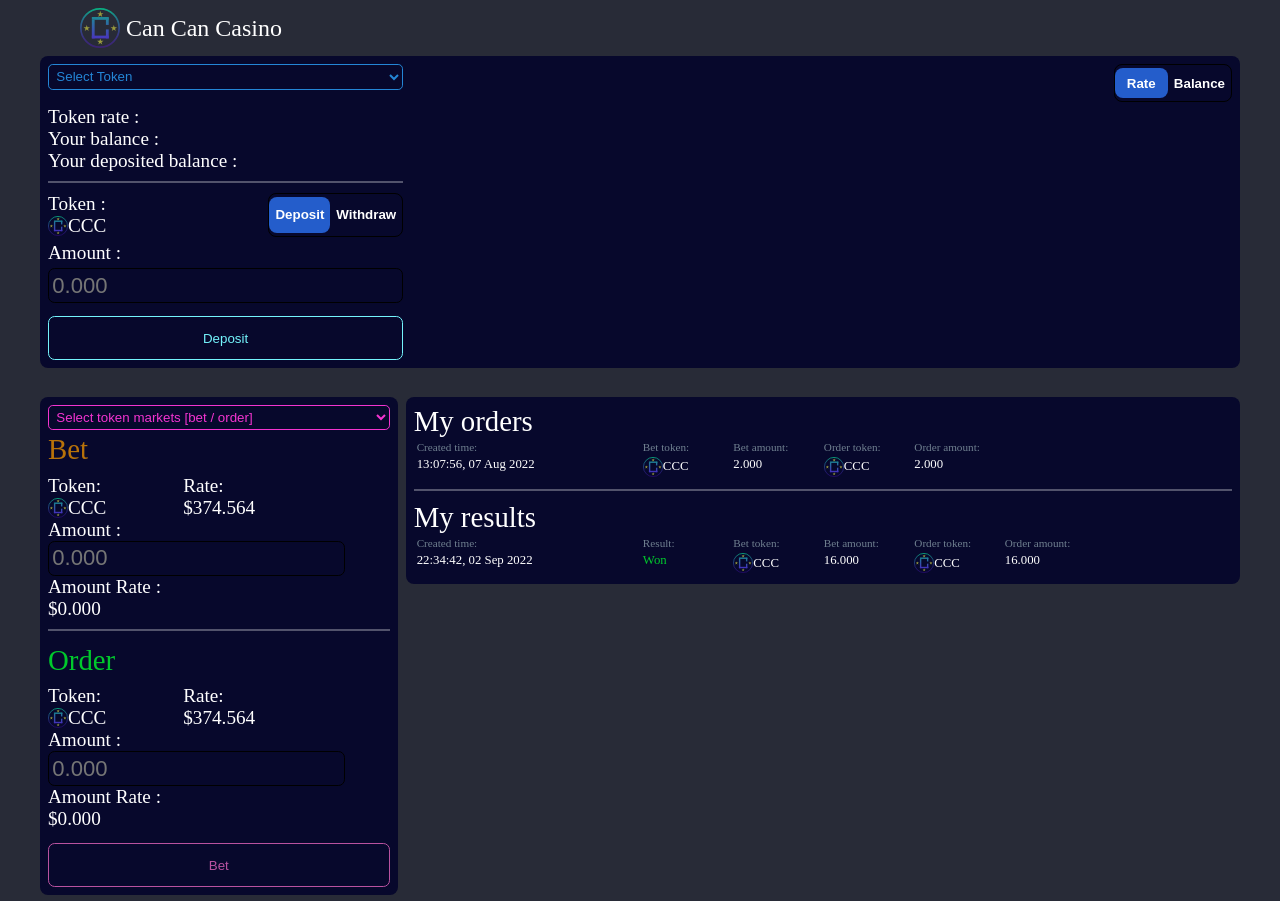
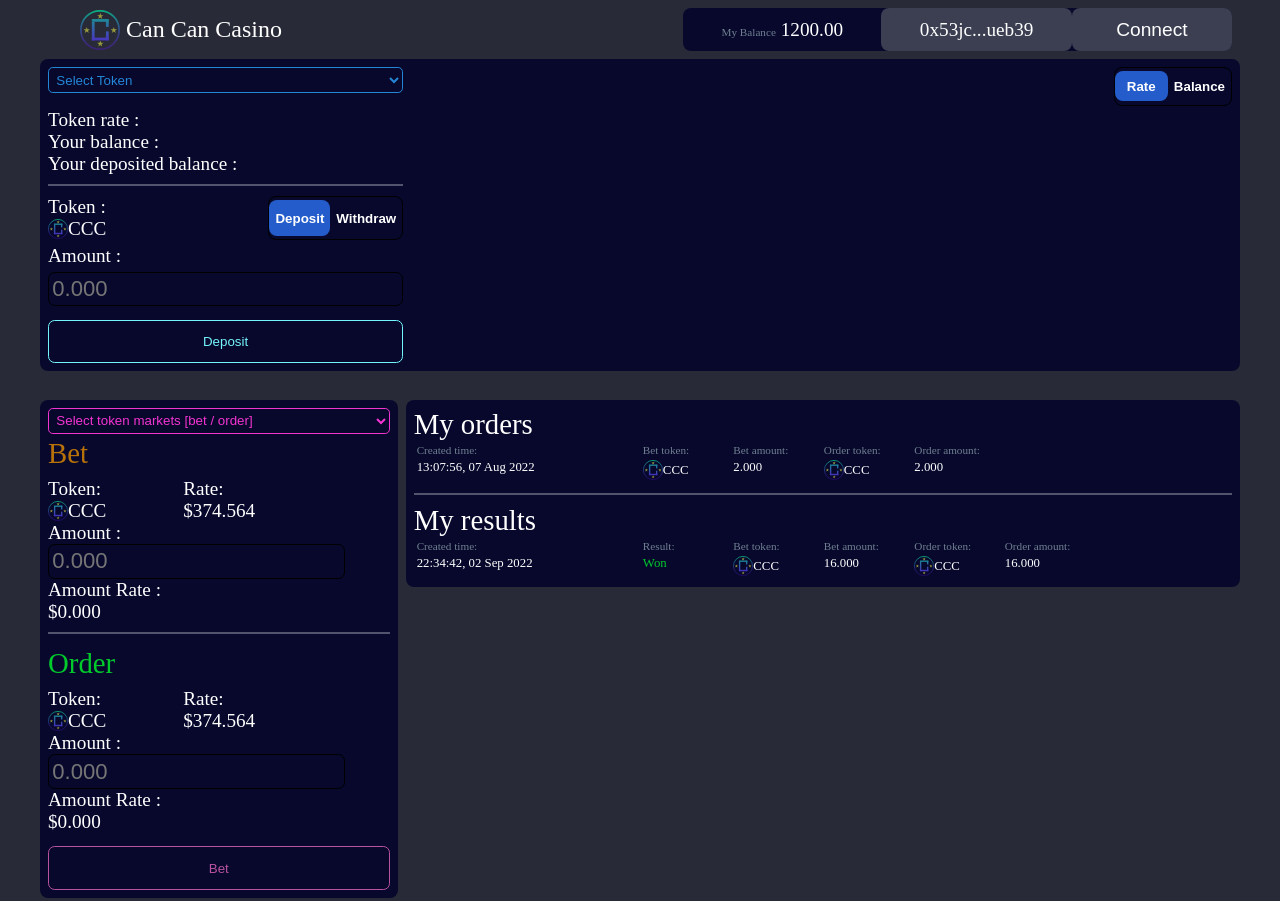
Before and after one commit to cancan007/CanCanCasino-draft, a plain HTML site: page dashboard.html in a window 1280 px wide. Shown: the top 901 px of the page. Drawn offline with Linux system fonts and the light colour scheme; a web font is replaced by a local one.

Commit message:
finished CanCanCasino draft

```diff
--- a/css/dashboard.css
+++ b/css/dashboard.css
@@ -1,3 +1,52 @@
+.main-header {
+    display: flex;
+    justify-content: space-between;
+}
+
+.main-header .account-info-box {
+    display: flex;
+    align-items: center;
+    background-color: #07082C;
+    border-radius: .5rem;
+    margin: .5rem;
+}
+
+.account-info-box .account-balance {
+    padding: .5em 2em;
+}
+
+.account-balance small {
+    font-size: .7rem;
+    margin-right: .3rem;
+    color: slategrey;
+}
+
+.account-info-box .account-address {
+    display: flex;
+    background-color: #3b3f51;
+    height: 100%;
+    align-items: center;
+    border-radius: .5rem;
+    padding: .5em 2em;
+}
+
+.account-address a {
+    color: inherit;
+    text-decoration: none;
+}
+
+.account-address .connect-btn {
+    background: none;
+    border: none;
+    color: inherit;
+    font-size: 1.2rem;
+    cursor: pointer;
+}
+
+
+
+
+
 .dashboard-main-section {
     display: flex;
     flex-direction: column;
@@ -379,6 +428,7 @@ table tr .result-tag {
     margin: 0;
 }
 
+
 .transactions-section .results-table {
     width: 100%;
 }
--- a/dashboard.html
+++ b/dashboard.html
@@ -17,6 +17,11 @@
                 <img src="images/ccc-logo.svg" class="brand-logo-image">
                 <div class="brand-logo-name">Can Can Casino</div>
             </a>
+            <div class="account-info-box">
+                <div class="account-balance"><small>My Balance</small>1200.00</div>
+                <div class="account-address"><a href="#">0x53jc...ueb39</a></div>
+                <div class="account-address"><button class="connect-btn">Connect</button></div>
+            </div>
         </header>
         <section class="dashboard-main-section">
             <div class="deposit-board">
@@ -179,7 +184,7 @@
                             </tr>
                         </thead>
                         <tbody>
-                            <tr>
+                            <tr class="order-tags">
                                 <td>13:07:56, 07 Aug 2022</td>
                                 <td>0xd754...6F17f</td>
                                 <td class="token-logo-box"><img src="images/ccc-logo.svg">CCC</td>
```
